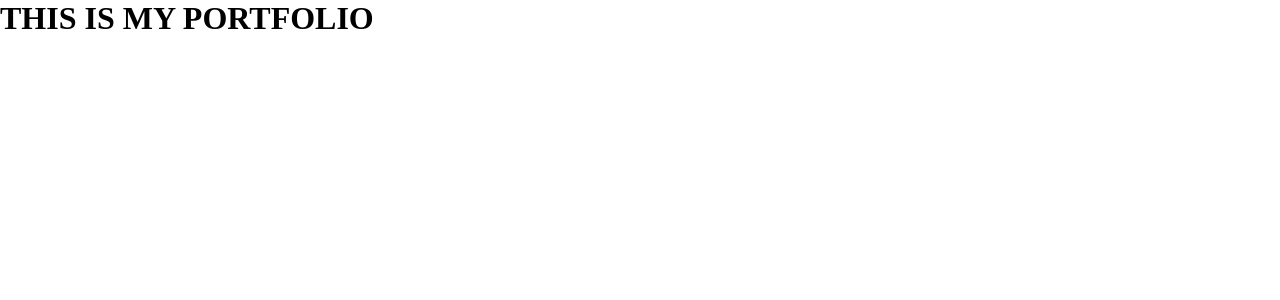
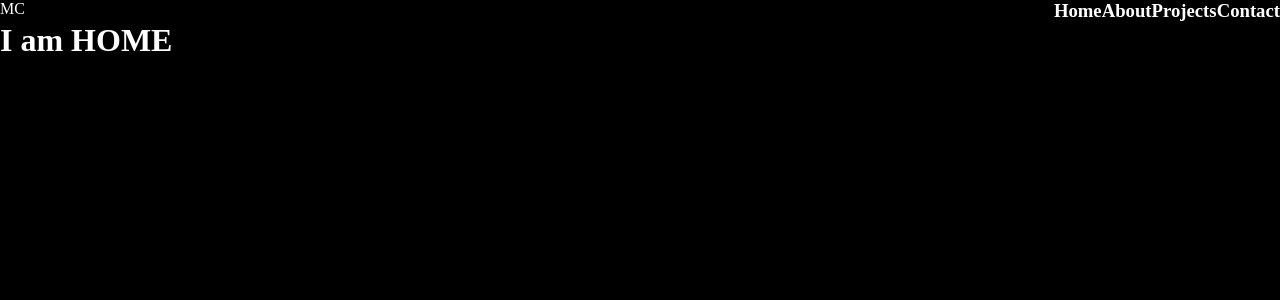
Before and after one commit to muradusa/react-portfolio, a React (Create React App) app: page / in a window 1280 px wide. Shown: the top 300 px of the page. Built offline with nearby package versions, Linux system fonts and the light colour scheme.

Commit message:
adding header

```diff
--- a/package.json
+++ b/package.json
@@ -3,11 +3,14 @@
   "version": "0.1.0",
   "private": true,
   "dependencies": {
+    "@material-ui/core": "^4.11.0",
+    "@material-ui/icons": "^4.9.1",
     "@testing-library/jest-dom": "^5.11.5",
     "@testing-library/react": "^11.1.2",
     "@testing-library/user-event": "^12.2.2",
     "react": "^17.0.1",
     "react-dom": "^17.0.1",
+    "react-router-dom": "^5.2.0",
     "react-scripts": "4.0.0",
     "web-vitals": "^0.2.4"
   },
--- a/src/App.js
+++ b/src/App.js
@@ -1,9 +1,11 @@
 import "./App.css";
+import Home from "./Home";
+import { BrowserRouter as Router, Switch, Route } from "react-router-dom";
 
 function App() {
   return (
-    <div className="App">
-      <h1>THIS IS MY PORTFOLIO</h1>
+    <div className="app">
+      <Home />
     </div>
   );
 }
--- /dev/null
+++ b/src/Header.css
@@ -0,0 +1,8 @@
+.header {
+  display: flex;
+  justify-content: space-between;
+}
+
+.header__right {
+  display: flex;
+}
--- /dev/null
+++ b/src/Header.js
@@ -0,0 +1,20 @@
+import React from "react";
+import "./Header.css";
+
+function Header() {
+  return (
+    <div className="header">
+      <div className="header__left">
+        <span>MC</span>
+      </div>
+      <div className="header__right">
+        <h3>Home</h3>
+        <h3>About</h3>
+        <h3>Projects</h3>
+        <h3>Contact</h3>
+      </div>
+    </div>
+  );
+}
+
+export default Header;
--- /dev/null
+++ b/src/Home.css
@@ -0,0 +1,5 @@
+.home {
+  background-color: black;
+  height: 100vh;
+  color: white;
+}
--- /dev/null
+++ b/src/Home.js
@@ -0,0 +1,14 @@
+import React from "react";
+import "./Home.css";
+import Header from "./Header";
+
+function Home() {
+  return (
+    <div className="home">
+      <Header />
+      <h1>I am HOME</h1>
+    </div>
+  );
+}
+
+export default Home;
```
Also changed, not shown: 1 other file (tests, documents, lock files or other folders).
